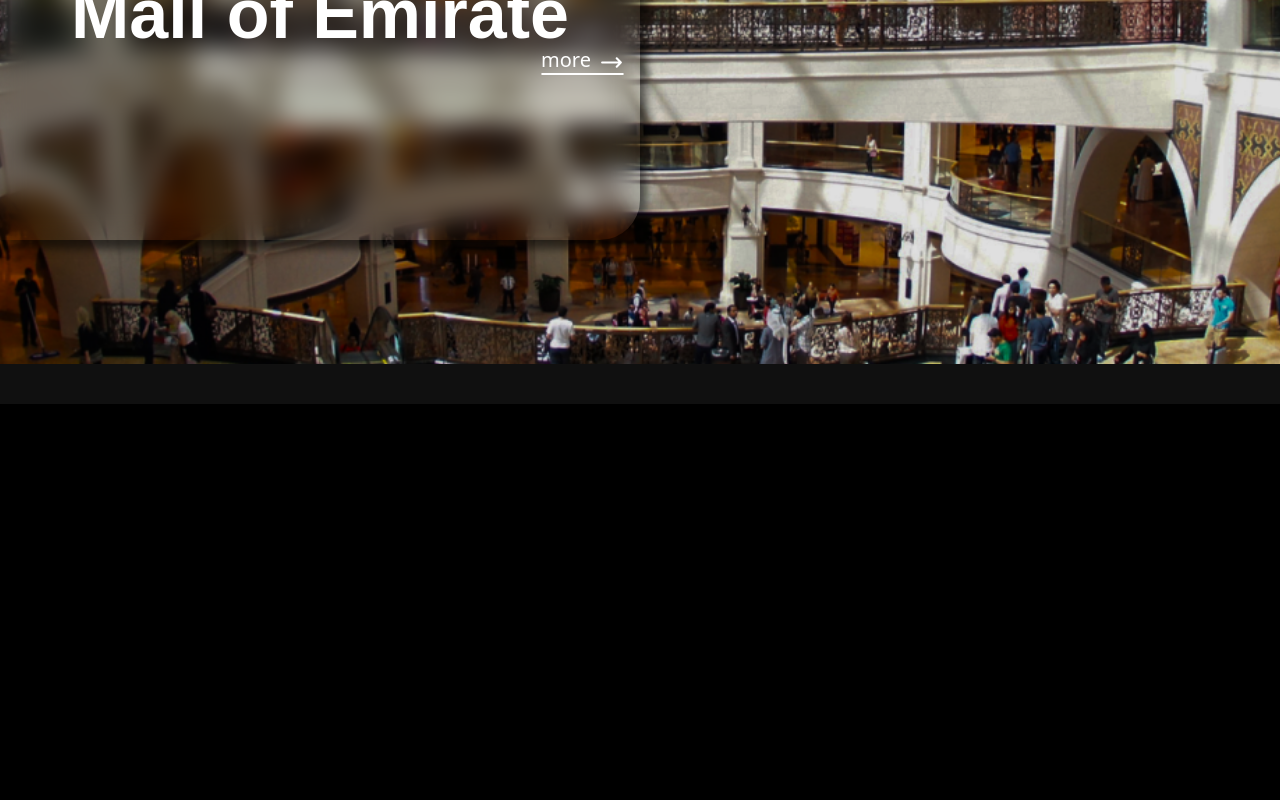
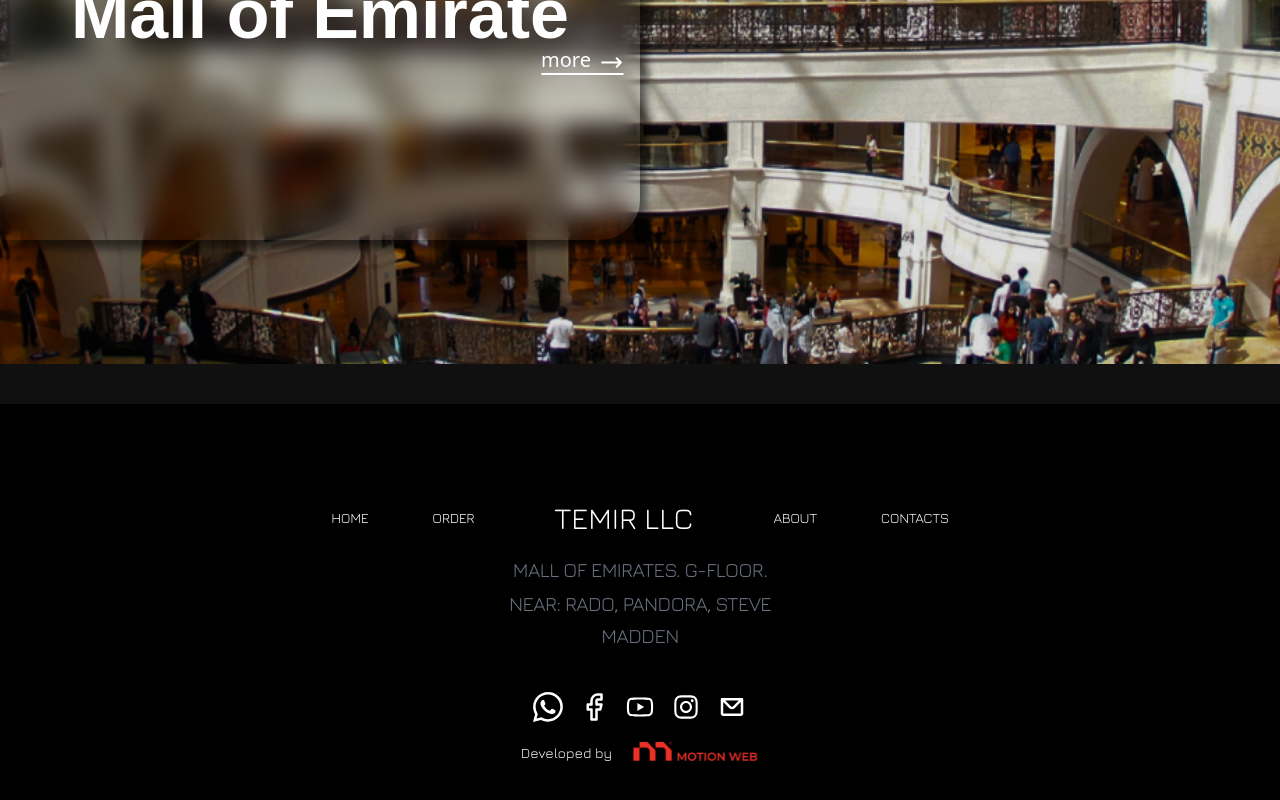
Before and after one commit to maksat-01/temir_new_front, a React (Create React App) app: page / in a window 1280 px wide. Shown: the part 4088-4888 px from the top of the page. Before the commit the page ends 4492 px from the top, so only its background shows below. Built offline with nearby package versions, Linux system fonts and the light colour scheme; a web font is replaced by a local one.

Commit message:
footer finished (#18)

```diff
--- /dev/null
+++ b/src/pages/home/Footer.tsx
@@ -0,0 +1,82 @@
+import React from 'react';
+import {Link} from "react-router-dom";
+import motion from '../../assets/img/motion.svg'
+import {BsWhatsapp} from "react-icons/bs";
+import {FiFacebook} from "react-icons/fi";
+import {AiOutlineInstagram, AiOutlineYoutube} from "react-icons/ai";
+import {CgMail} from "react-icons/cg";
+
+const Footer = () => {
+    const menuLeft = [
+        {
+            title: "Home"
+        },
+        {
+            title: "order"
+        },
+    ]
+    const menuRight = [
+        {
+            title: "about"
+        },
+        {
+            title: "Contacts"
+        },
+    ]
+    const des = [
+        {
+            subtitle: "Mall Of Emirates. G-floor."
+        },
+        {
+            subtitle2: "Near: Rado, Pandora, Steve Madden"
+        },
+    ]
+
+    return (
+        <footer id="footer">
+            <div className="container">
+                <div className="footer flex items-center content-center flex-col py-24">
+                    <div className="flex items-center content-center">
+                        {
+                            menuLeft.map(el => (
+                                <Link to={"/"} className="px-8 uppercase text-sm tracking-tight">{el.title}</Link>
+
+                            ))
+                        }
+                        <h1 className="px-12 font-normal text-3xl">TEMIR LLC</h1>
+                        {
+                            menuRight.map(el => (
+                                <Link to={"/"} className="px-8 uppercase text-sm tracking-tight">{el.title}</Link>
+                            ))
+                        }
+                    </div>
+                    <div className="py-5">
+                        {
+                            des.map(el => (
+                                <div>
+                                    <p className="w-72 text-gray-500 text-center pb-0.5 text-xl uppercase tracking-tight">{el.subtitle}</p>
+                                    <p className="w-72 text-gray-500 leading-8 text-center  text-xl uppercase tracking-tight">{el.subtitle2}</p>
+                                </div>
+
+                            ))
+                        }
+                    </div>
+                    <div className="flex items-center justify-center py-5">
+                        <Link to={'/'} className="text-3xl mx-2"><BsWhatsapp/></Link>
+                        <Link to={'/'} className="text-3xl mx-2"><FiFacebook/></Link>
+                        <Link to={'/'} className="text-3xl mx-2"><AiOutlineYoutube/></Link>
+                        <Link to={'/'} className="text-3xl mx-2"><AiOutlineInstagram/></Link>
+                        <Link to={'/'} className="text-3xl mx-2"><CgMail/></Link>
+                    </div>
+
+                    <div className="flex items-center">
+                        <h4 className="text-sm mr-2.5">Developed by</h4>
+                        <img src={motion} alt="img" className="ml-2.5"/>
+                    </div>
+                </div>
+            </div>
+        </footer>
+    );
+};
+
+export default Footer;
--- a/src/pages/home/home.tsx
+++ b/src/pages/home/home.tsx
@@ -5,6 +5,7 @@
 import ThreeNumber from './ThreeNumber';
 import MallEmirate from './MallEmirate';
 import Contact from "./Contact";
+import Footer from "./Footer";
 
 const Home = () => {
     return (
@@ -15,6 +16,7 @@
             <ThreeNumber/>
             <Contact/>
             <MallEmirate/>
+            <Footer/>
         </>
     );
 };
--- /dev/null
+++ b/src/style/home/footer/footer.scss
@@ -0,0 +1,5 @@
+@import "../../variables";
+
+#footer {
+  font-family: $j;
+}
--- a/src/style/style.scss
+++ b/src/style/style.scss
@@ -3,3 +3,4 @@
 
 @import "header/header";
 @import "home/contact/contact";
+@import "home/footer/footer";
```
Also changed, not shown: src/assets/img/motion.svg (added), 1 other file (tests, documents, lock files or other folders).
